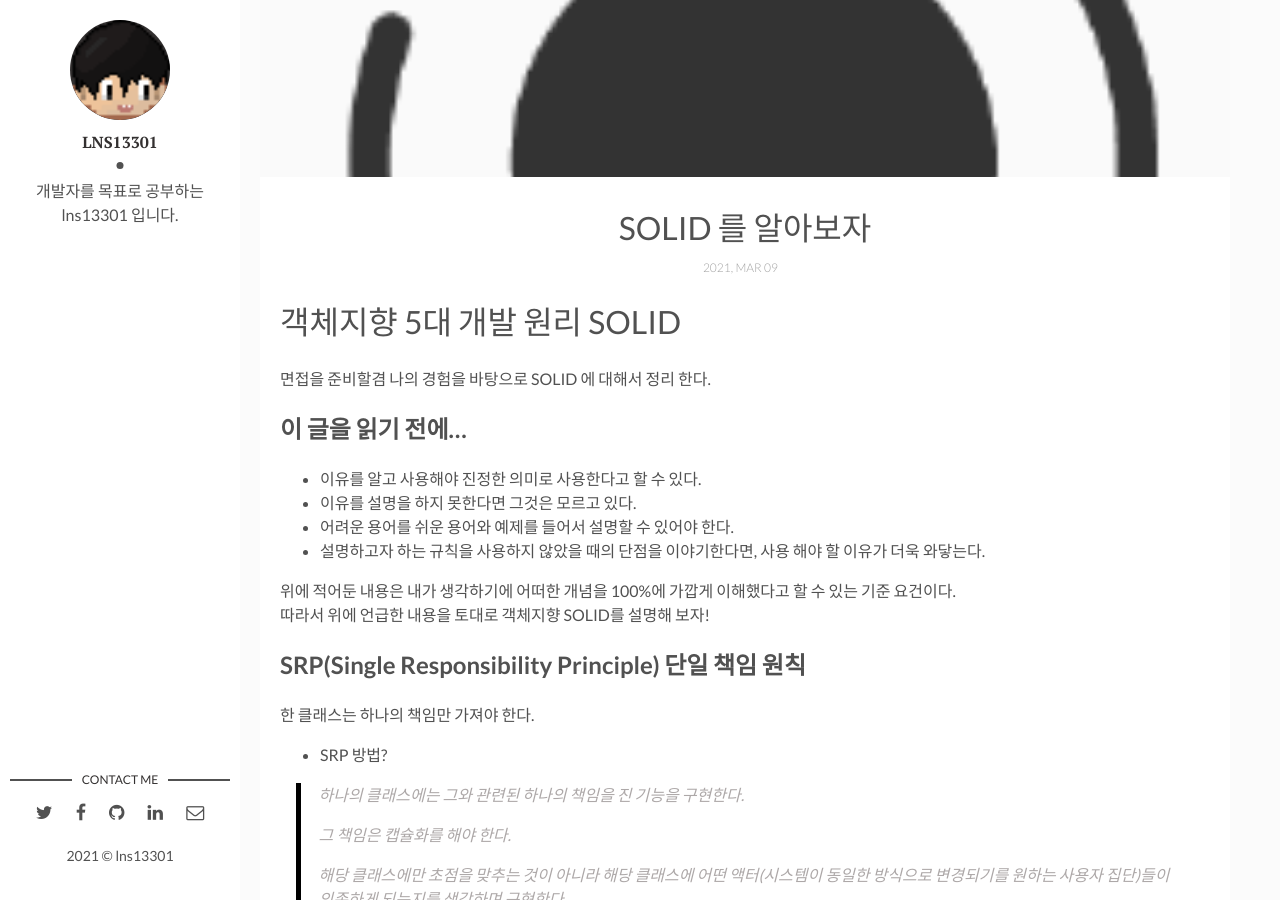
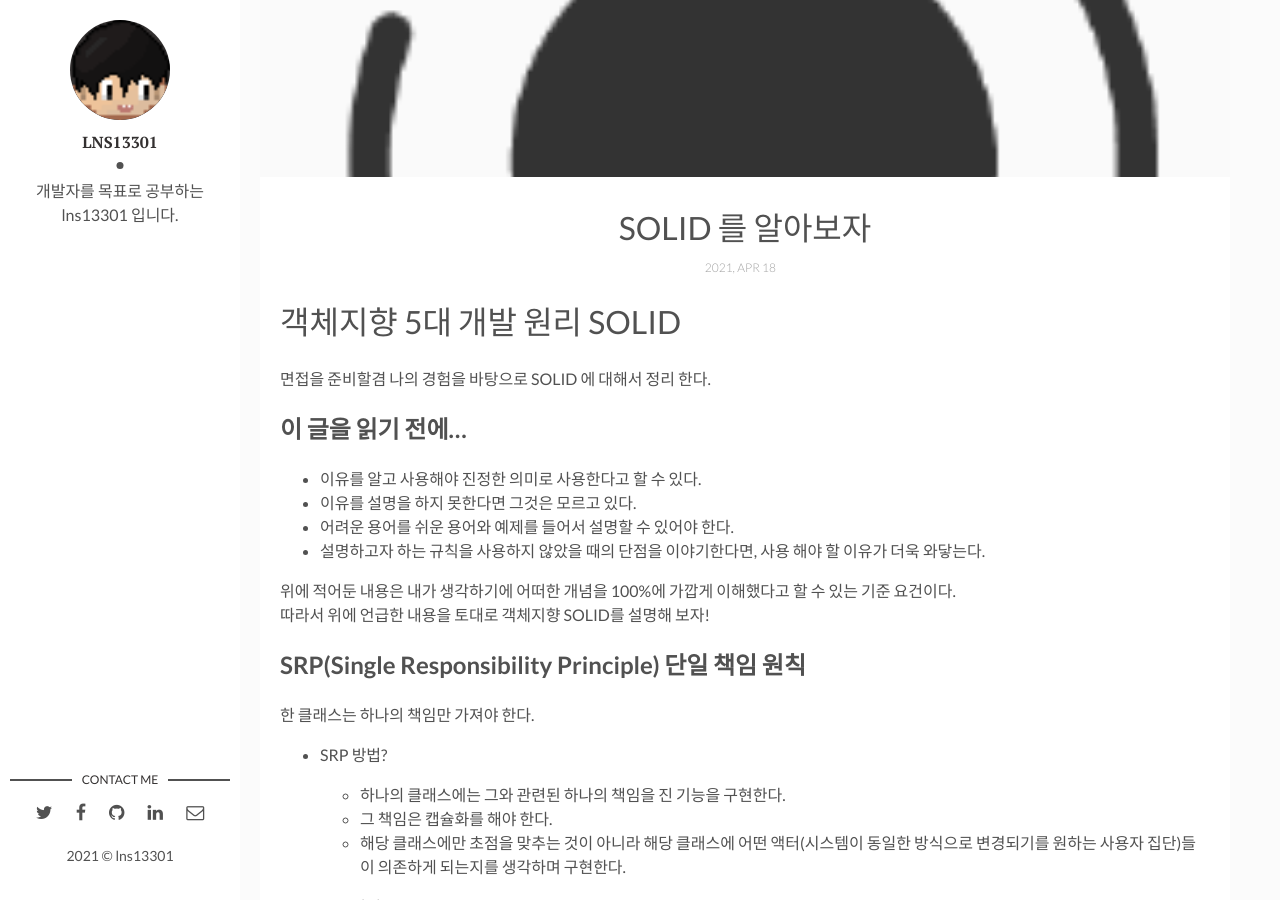
Before and after one commit to lns13301/github-blog, a Jekyll site: the page built from _posts/2021-04-18-solid.md, in a window 1280 px wide and 900 px high, scrolled down 343 px. Built offline with Jekyll 4.4.1, drawn with Linux system fonts in a browser that asks for light colours; comment, search, counter and statistics services are not loaded.

Commit message:
docs: 포매팅 수정, 날짜 수정

```diff
--- a/_posts/2021-04-18-solid.md
+++ b/_posts/2021-04-18-solid.md
@@ -1,7 +1,7 @@
 ---
 layout: post
 title: SOLID 를 알아보자
-date: 2021-03-09 20:40:00 +0900
+date: 2021-04-18 18:40:00 +0900
 description: SOLID 면접 대비 정리
 img: woowacourse.png
 tags: java study
@@ -26,25 +26,23 @@ tags: java study
 
 - SRP 방법?
 
- >하나의 클래스에는 그와 관련된 하나의 책임을 진 기능을 구현한다.
- >
- >그 책임은 캡슐화를 해야 한다.
- >
- >해당 클래스에만 초점을 맞추는 것이 아니라 해당 클래스에 어떤 액터(시스템이 동일한 방식으로 변경되기를 원하는 사용자 집단)들이 의존하게 되는지를 생각하며 구현한다.
+  - 하나의 클래스에는 그와 관련된 하나의 책임을 진 기능을 구현한다.
+  - 그 책임은 캡슐화를 해야 한다.
+  - 해당 클래스에만 초점을 맞추는 것이 아니라 해당 클래스에 어떤 액터(시스템이 동일한 방식으로 변경되기를 원하는 사용자 집단)들이 의존하게 되는지를 생각하며 구현한다.
 
 - SRP 장점?
 
- >이해하기 쉽다.
- >
- >문제가 발생했을 때 한 가지 책임에 대한 처리를 하므로 해결하기 쉽다.
- >
- >그로 인해 유지보수가 쉽다.
+  - 이해하기 쉽다.
+
+  - 문제가 발생했을 때 한 가지 책임에 대한 처리를 하므로 해결하기 쉽다.
+
+  - 그로 인해 유지보수가 쉽다.
 
 - SRP 를 위배하면 생기는 문제?
 
->하나의 클래스에서 여러 기능을 처리하게 된다면 유지 보수를 할 때 해당 클래스가 어떤 동작을 하는지 이해하기가 어렵게 된다.
->
->하나의 클래스에 두 가지 이상의 책임이 있으면, 해당 클래스의 특정 기능의 수정이 필요해 수정하면, 같은 클래스를 사용 중이면서 수정된 기능이 필요 없는 다른 곳에서 문제가 발생하게 된다.
+  - 하나의 클래스에서 여러 기능을 처리하게 된다면 유지 보수를 할 때 해당 클래스가 어떤 동작을 하는지 이해하기가 어렵게 된다.
+
+  - 하나의 클래스에 두 가지 이상의 책임이 있으면, 해당 클래스의 특정 기능의 수정이 필요해 수정하면, 같은 클래스를 사용 중이면서 수정된 기능이 필요 없는 다른 곳에서 문제가 발생하게 된다.
 
 - 좋지 않은 예시
 
@@ -74,61 +72,58 @@ tags: java study
 
 - OCP 방법?
 
- >인터페이스를 주입해서 사용하면 된다.
- >
- >상속을 사용해도 OCP 를 지킬 수 있다.
+  - 인터페이스를 주입해서 사용하면 된다.
+  - 상속을 사용해도 OCP 를 지킬 수 있다.
 
 - OCP 장점?
 
- >기능의 변경이 일어날 때 해당 기능이 구현된 곳만 변경해주거나 다른 구현된 기능을 주입하면 된다.
-
+  - 기능의 변경이 일어날 때 해당 기능이 구현된 곳만 변경해주거나 다른 구현된 기능을 주입하면 된다.
 - OCP 를 위배하면 생기는 문제?
-
- >기능 내부의 변경이 발생할 때 내부 소스 코드를 수정 해야 하는 상황이 발생한다.
+  - 기능 내부의 변경이 발생할 때 내부 소스 코드를 수정 해야 하는 상황이 발생한다.
 
 ## LSP(Liskov Substitution Principle) 리스코프 치환 원칙
 
 프로그램의 객체는 프로그램의 정확성을 깨뜨리지 않으면서 하위 타입의 인스턴스로 바꿀 수 있어야 한다.
 
 - LSP 방법?
- - is-a 관계에 맞게 설계한다.
- - 부모 클래스의 조건을 모두 만족 해야 한다.
- - 부모 클래스를 대신할 수 있어야 한다.
- - 상속받은 메서드가 재정의(오버라이드)되지 않아야 한다.
+   - is-a 관계에 맞게 설계한다.
+   - 부모 클래스의 조건을 모두 만족 해야 한다.
+   - 부모 클래스를 대신할 수 있어야 한다.
+   - 상속받은 메서드가 재정의(오버라이드)되지 않아야 한다.
 - LSP 장점?
- - 부모 클래스의 행위를 더 명확하게 정의할 수 있는 수단으로 사용할 수 있다.
- - 기존 코드 변경 없이 확장이 가능하다.
+   - 부모 클래스의 행위를 더 명확하게 정의할 수 있는 수단으로 사용할 수 있다.
+   - 기존 코드 변경 없이 확장이 가능하다.
 - LSP 를 위배하면 생기는 문제?
- - 불변 객체가 아닐 경우 설계 구조에 따라 구조가 변경되어 원하지 않은 결과가 도출되는 문제가 발생할 수 있다.
- - 예를 들어 정사각형 객체가 직사각형을 다루는 경우, 길이를 수정할 때 문제가 발생한다.
+   - 불변 객체가 아닐 경우 설계 구조에 따라 구조가 변경되어 원하지 않은 결과가 도출되는 문제가 발생할 수 있다.
+   - 예를 들어 정사각형 객체가 직사각형을 다루는 경우, 길이를 수정할 때 문제가 발생한다.
 
 ## ISP(Interface Segregation Principle) 인터페이스 분리 원칙
 
 특정 클라이언트를 위한 인터페이스 여러 개가 범용 인터페이스 하나보다 낫다.
 
 - ISP 방법?
- - 큰 덩어리의 인터페이스를 구체적이고 작은 단위로 분리한다.
+   - 큰 덩어리의 인터페이스를 구체적이고 작은 단위로 분리한다.
 - ISP 장점?
- - 클라이언트가 꼭 필요한 메서드만 이용할 수 있다.
- - 의존성을 약화해 리팩토링을 쉽게 할 수 있다.
+   - 클라이언트가 꼭 필요한 메서드만 이용할 수 있다.
+   - 의존성을 약화해 리팩토링을 쉽게 할 수 있다.
 - ISP 를 위배하면 생기는 문제?
- - 불필요한 메서드도 포함하게 된다.
- - 리팩토링 시에 영향을 미치는 범위가 커진다.
+   - 불필요한 메서드도 포함하게 된다.
+   - 리팩토링 시에 영향을 미치는 범위가 커진다.
 
 ## DIP(Dependency Inversion Principle) 의존관계 역전 원칙
 
 프로그래머는 추상화에 의존하고 구체화에 의존하면 안 된다.<br>의존성 주입은 원칙을 따르는 방법의 하나다.<br>자신보다 변하기 쉬운 것에 의존하지 마라.
 
 - DIP 방법?
- - 상위 모듈과 하위 모듈은 모두 추상화에 의존해야 한다.
- - 세부사항이 추상화에 의존해야 한다.
- - 자신보다 변하기 쉬운 것에 의존하는 것을 인터페이스, 상위 클래스에 위치시켜서 변하기 쉬운 것에 영향을 받지 않게 한다.
+   - 상위 모듈과 하위 모듈은 모두 추상화에 의존해야 한다.
+   - 세부사항이 추상화에 의존해야 한다.
+   - 자신보다 변하기 쉬운 것에 의존하는 것을 인터페이스, 상위 클래스에 위치시켜서 변하기 쉬운 것에 영향을 받지 않게 한다.
 - DIP 장점?
- - 의존성 주입을 사용하여 종속성 감소, 재사용성 증가, 코드 단순화가 된다.
- - 리팩토링할 때 기존 코드를 건드리지 않고 주입할 코드만 변경하면 된다.
+   - 의존성 주입을 사용하여 종속성 감소, 재사용성 증가, 코드 단순화가 된다.
+   - 리팩토링할 때 기존 코드를 건드리지 않고 주입할 코드만 변경하면 된다.
 - DIP 를 위배하면 생기는 문제?
- - 수정이 이루어질 때마다 코드를 계속 바꿔줘야 한다.
- - DIP 를 위반하면 OCP 의 위반으로 이어진다.
+   - 수정이 이루어질 때마다 코드를 계속 바꿔줘야 한다.
+   - DIP 를 위반하면 OCP 의 위반으로 이어진다.
 
 ## 느낀 점
 
```
